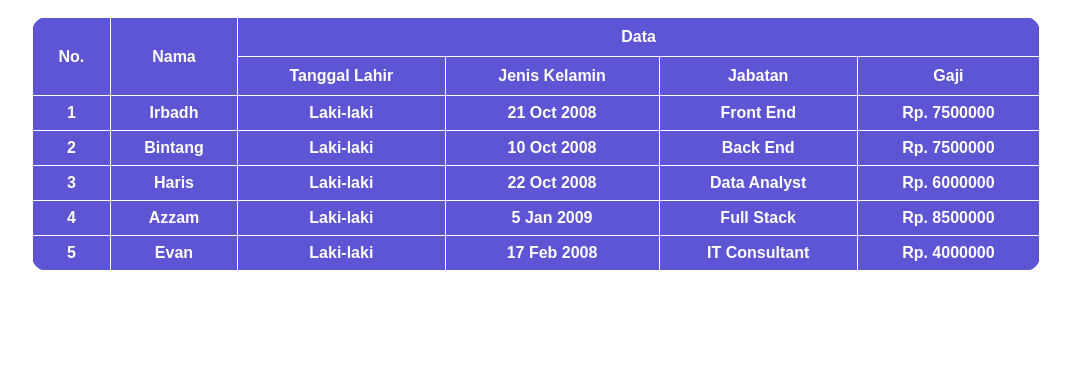
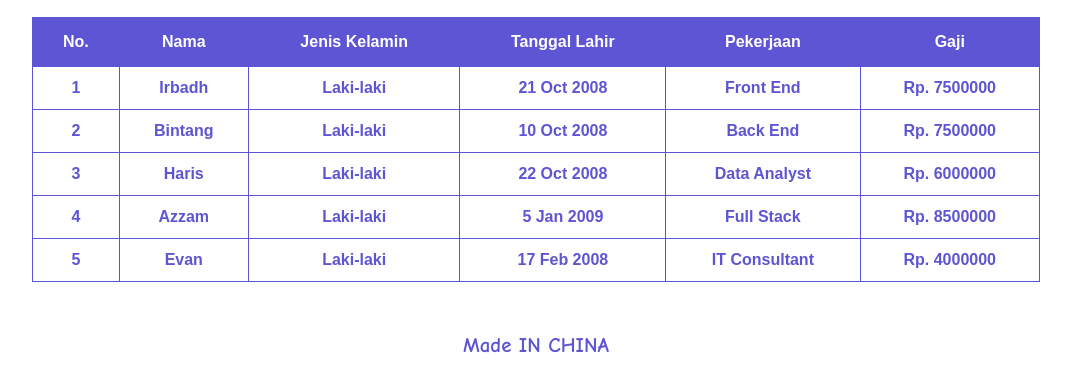
Before and after one commit to r4scodee/Data_Pegawai, a plain HTML site: page index.html in a window 1280 px wide. Shown: the part 128-520 px from the top of the page, without its empty margins (104-1175 px from the left). Drawn offline with Linux system fonts and the light colour scheme.

Commit message:
Add files via upload

```diff
--- a/index.html
+++ b/index.html
@@ -28,30 +28,36 @@
             width: 100%;
             border-collapse: collapse;
             text-align: center;
-            color: #ffff;
+            color: #5d55d3;
         }
 
 
         table, th, td {
-            border: 1px solid #ffffff;
+            border: 1px solid #5d55d3;
         }
 
         th{
             text-align: center;
-            padding: 10px;
+            padding: 15px;
             column-span: 4;
         }
 
         td {
-            padding: 8px;
+            padding: 12px;
             text-align: center;
             font-weight: 600;
             transition: all .3s ease;
         }
 
+        tr:nth-child(1) {
+            background: #5d55d3;
+            color: #fff;
+            padding: 32px;
+        }
+
         tr:hover td{
-            background: #fff;
-            color: #5d55d3;
+            background: #5d55d3;
+            color: #fff;
             cursor: pointer;
         }
 
@@ -59,8 +65,18 @@
             width: 80%;
             height: auto;
             margin: 0 auto;
-            background: #5d55d3;
+            background: #fff;
             border-radius: 15px;
+            justify-content: center;
+        }
+
+        .footer{
+            text-align: center;
+            padding: 30px 0;
+            font-size: 1.3rem;
+            font-weight: 600;
+            color: #5d55d3;
+            font-family: 'Comic Sans ms', sans-serif;
         }
     </style>
 </head>
@@ -73,14 +89,11 @@
         <table cellpadding="5" cellspacing="0" border="1" width="100%">
             <thead>
                 <tr>
-                    <th rowspan="2">No.</th>
-                    <th rowspan="2">Nama</th>
-                    <th colspan="4">Data</th>
-                </tr>
-                <tr>
+                    <th>No.</th>
+                    <th>Nama</th>
+                    <th>Jenis Kelamin</th>
                     <th>Tanggal Lahir</th>
-                    <th>Jenis Kelamin</th>
-                    <th>Jabatan</th>
+                    <th>Pekerjaan</th>
                     <th>Gaji</th>
                 </tr>
             </thead>
@@ -120,5 +133,11 @@
             </tbody>
         </table>
     </div>
+
+    <div class="footer">
+        <p>
+            Made IN CHINA
+        </p>
+    </div>
 </body>
 </html>
```
